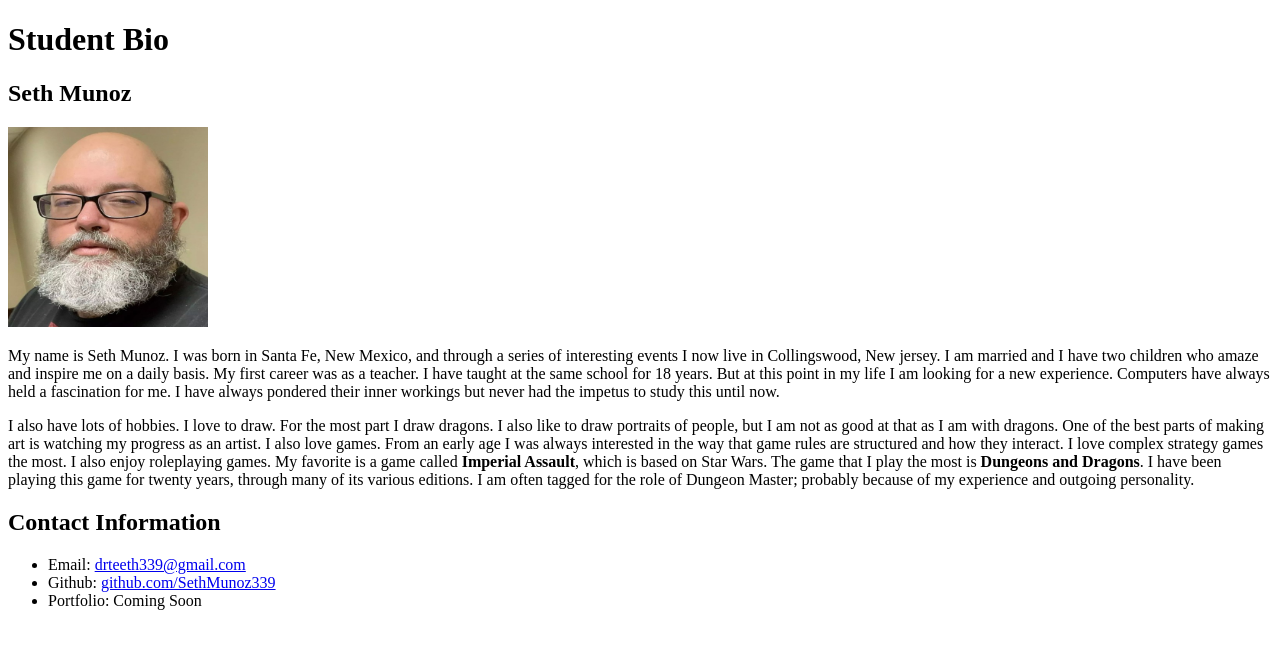
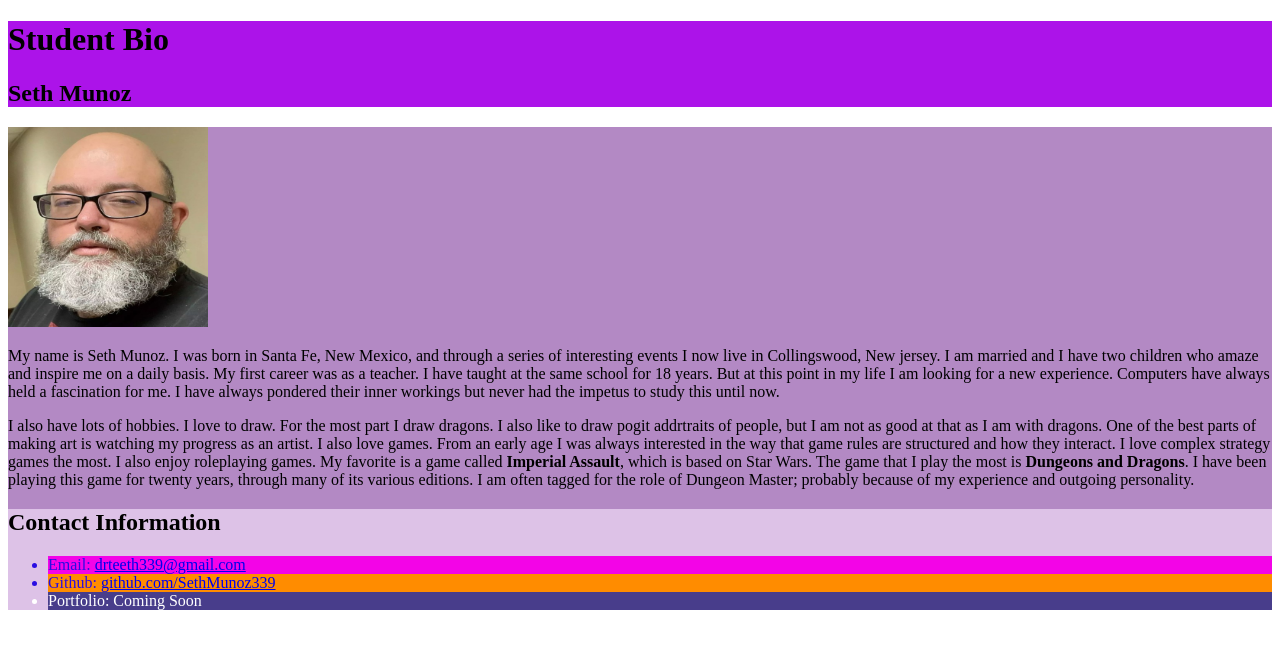
Before and after one commit to SethMunoz339/first-day-demo, a plain HTML site: page index.html in a window 1280 px wide. Drawn offline with Linux system fonts and the light colour scheme.

Commit message:
added style.css

```diff
--- /dev/null
+++ b/assets/css/style.css
@@ -0,0 +1,26 @@
+.header  {
+  background-color: rgb(172, 19, 233);
+}
+
+.lesson  {
+  background-color: rgb(179, 137, 196);
+}
+
+.lesson2  {
+  background-color: rgb(221, 194, 231);
+}
+
+#paragraph-1 {
+  color: rgb(42, 13, 226);
+  background-color: rgb(243, 4, 231);
+}
+
+#paragraph-2 {
+  color: rgb(42, 13, 226);
+  background-color: darkorange;
+}
+
+#paragraph-3 {
+    color: white;
+    background-color: darkslateblue;
+}
--- a/index.html
+++ b/index.html
@@ -4,33 +4,33 @@
   <head>
     <meta charset="UTF-8">
     <title>Hello HTML!</title>
+    <link rel="stylesheet" href="./assets/css/style.css">
   </head>
 
   <body>
-    <header>
-      <!-- Headers -->
+    <div class="container">
+      <header class="header">
         <h1>Student Bio</h1>
         <h2>Seth Munoz</h2>
 
       </header>
 
-    <section>
-      <!-- Image -->
+      <section class="lesson">
         <img src="me-2.JPG" width="200" height="200"/>
 
-      <!-- Paragraph -->
         <p>My name is Seth Munoz. I was born in Santa Fe, New Mexico, and through a series of interesting events I now live in Collingswood, New jersey. I am married and I have two children who amaze and inspire me on a daily basis. My first career was as a teacher. I have taught at the same school for 18 years. But at this point in my life I am looking for a new experience. Computers have always held a fascination for me. I have always pondered their inner workings but never had the impetus to study this until now.  </p>
-      <p>I also have lots of hobbies. I love to draw. For the most part I draw dragons. I also like to draw portraits of people, but I am not as good at that as I am with dragons. One of the best parts of making art is watching my progress as an artist. I also love games. From an early age I was always interested in the way that game rules are structured and how they interact. I love complex strategy games the most. I also enjoy roleplaying games. My favorite is a game called <strong>Imperial Assault</strong>, which is based on Star Wars. The game that I play the most is <strong>Dungeons and Dragons</strong>. I have been playing this game for twenty years, through many of its various editions. I am often tagged for the role of Dungeon Master; probably because of my experience and outgoing personality.</p>
+        <p>I also have lots of hobbies. I love to draw. For the most part I draw dragons. I also like to draw pogit addrtraits of people, but I am not as good at that as I am with dragons. One of the best parts of making art is watching my progress as an artist. I also love games. From an early age I was always interested in the way that game rules are structured and how they interact. I love complex strategy games the most. I also enjoy roleplaying games. My favorite is a game called <strong>Imperial Assault</strong>, which is based on Star Wars. The game that I play the most is <strong>Dungeons and Dragons</strong>. I have been playing this game for twenty years, through many of its various editions. I am often tagged for the role of Dungeon Master; probably because of my experience and outgoing personality.</p>
 
-       <!-- Unordered list -->
+       <section class="lesson2">
          <h2>Contact Information</h2>
           <ul>
-        <li>Email: <a href="mailto:drteeth339@gmail.com">drteeth339@gmail.com</a></li>
-        <li>Github: <a href="https://github.com/SethMunoz339".\>github.com/SethMunoz339</a> </li>
-        <li>Portfolio: Coming Soon</li>
+          <li id="paragraph-1">Email: <a href="mailto:drteeth339@gmail.com">drteeth339@gmail.com</a></li>
+           <li id="paragraph-2">Github: <a href="https://github.com/SethMunoz339".\>github.com/SethMunoz339</a> </li>
+           <li id="paragraph-3">Portfolio: Coming Soon</li>
           </ul>
 
       </section>
+    </div>
   </body>
 
 </html>
```
Also changed, not shown: assets/images/sample.jpg (added). Lines whose indentation alone changed are shown as unchanged.
